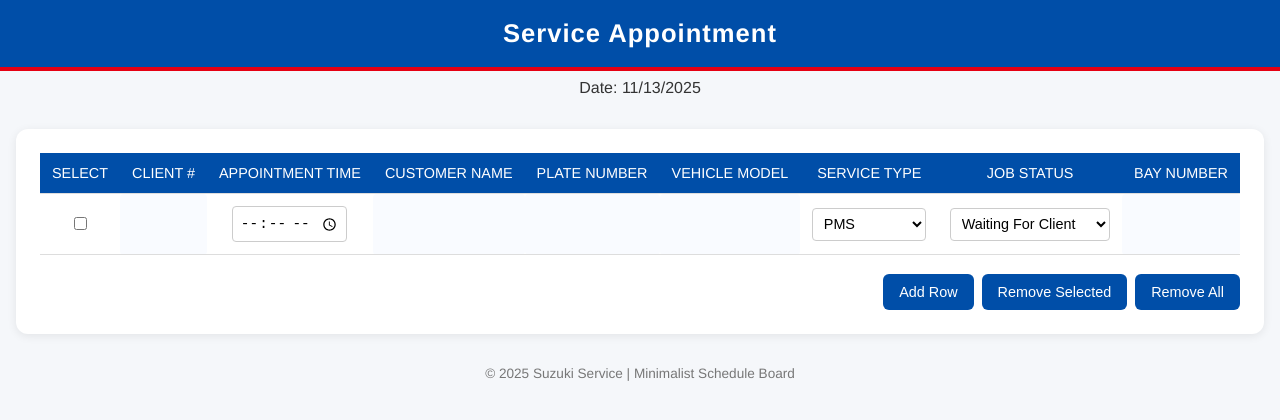
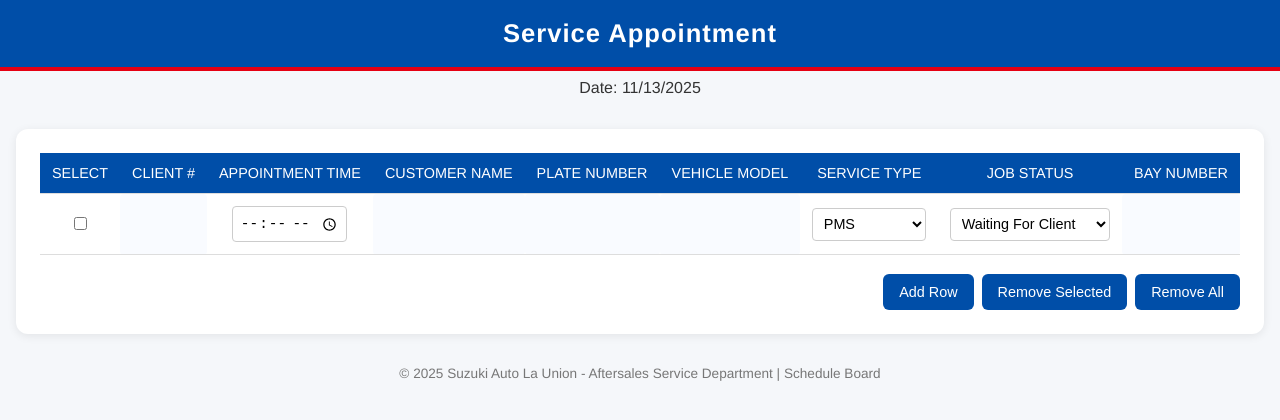
Before and after one commit to MarkApilado/SA-Schedule-Board-v4, a plain HTML site: page index.html in a window 1280 px wide. Drawn offline with Linux system fonts and the light colour scheme.

Commit message:
Change footer text for service department
Updated footer text to include full service department name.

```diff
--- a/index.html
+++ b/index.html
@@ -182,7 +182,7 @@
     </div>
   </main>
 
-  <footer>© 2025 Suzuki Service | Minimalist Schedule Board</footer>
+  <footer>© 2025 Suzuki Auto La Union - Aftersales Service Department | Schedule Board</footer>
 
   <script>
     // Set current date
```
